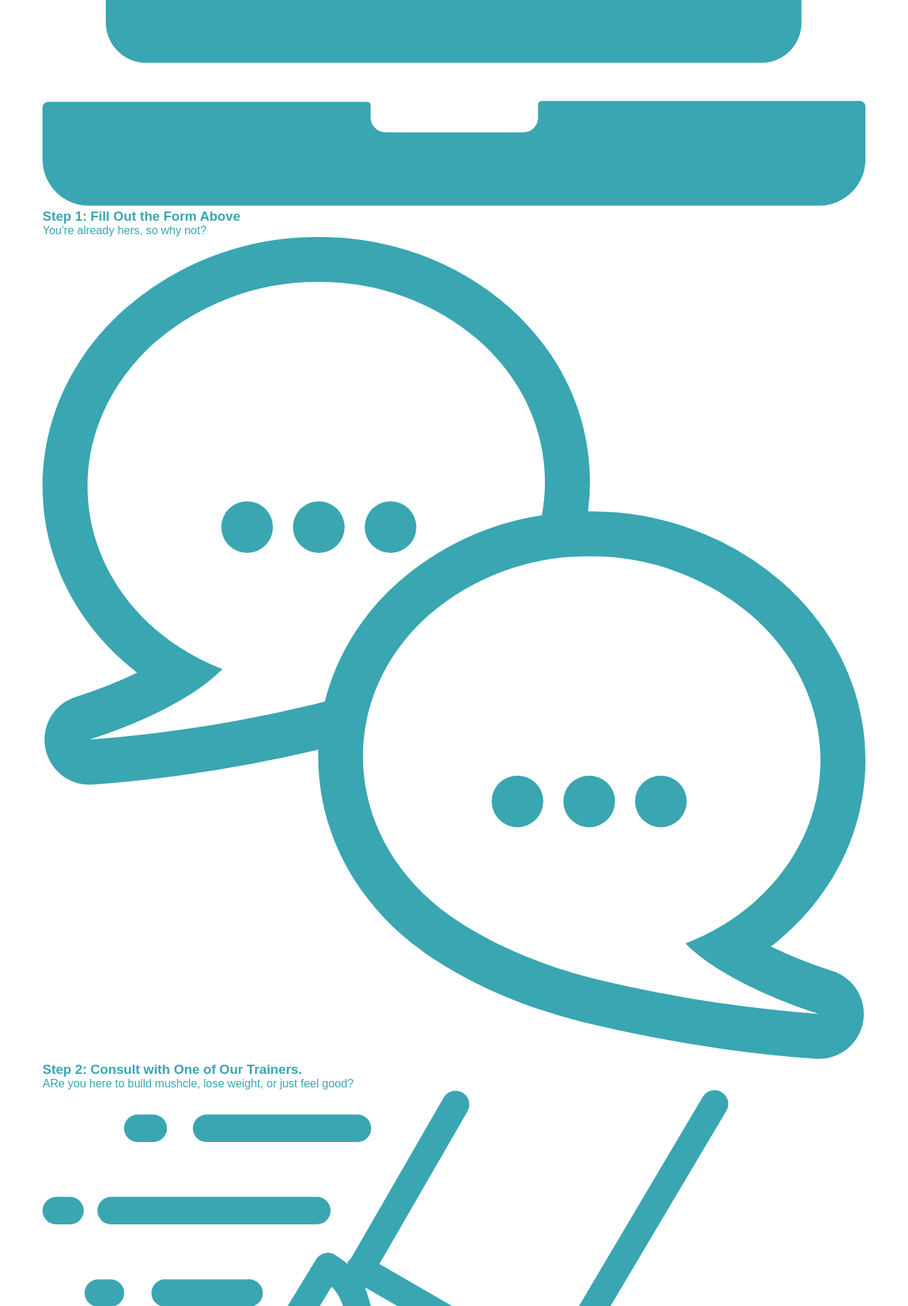
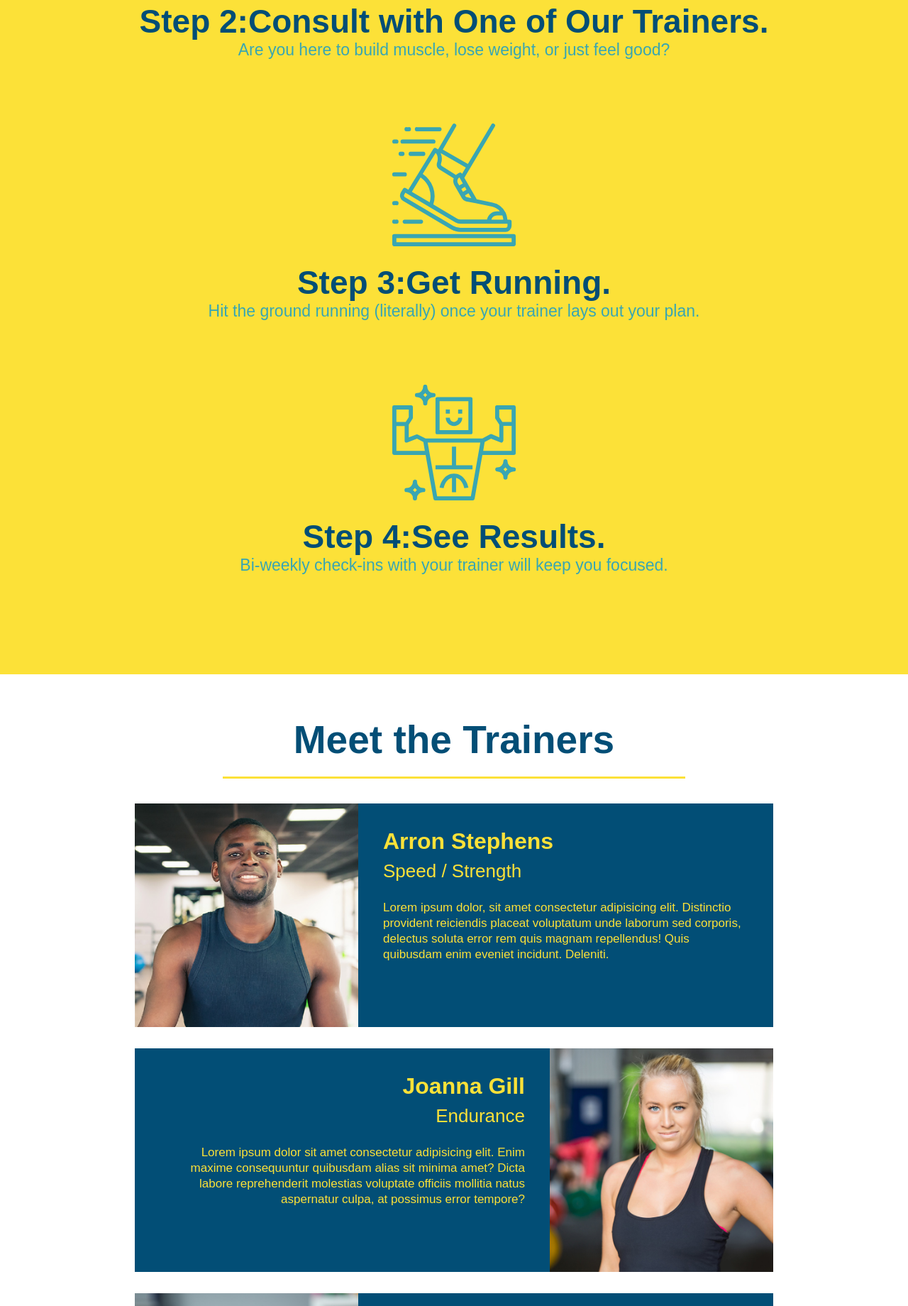
Before and after one commit to TimK76/run-buddy-mess, a plain HTML site: page index.html in a window 1280 px wide. Shown: the part 1780-3620 px from the top of the page at 71% size. Drawn offline with Linux system fonts and the light colour scheme.

Commit message:
added html and css to Trainers Section

```diff
--- /dev/null
+++ b/1.4/assets/css/style.css
@@ -0,0 +1,180 @@
+* {
+  margin: 0;
+  padding: 0;
+  box-sizing: border-box;
+}
+
+body {
+  /* more on this crazy alphanumerical value in a minute! */
+  color: #39a6b2;
+  font-family: Helvetica, Arial, sans-serif;
+}
+
+/* apply styles to <header> */
+header {
+  padding: 20px 35px;
+  background-color: #39a6b2;
+}
+
+header h1 {
+  font-weight: bold;
+  font-size: 36px;
+  color: #fce138;
+  margin: 0;
+  display: inline;
+}
+header a {
+  text-decoration: none;
+  color: #fce138;
+}
+
+header nav {
+  float: right;
+  margin: 7px 0;
+}
+
+header nav ul li {
+  display: inline;
+}
+
+header nav ul li a {
+  margin: 0 30px;
+  font-weight: lighter;
+  font-size: 22px;
+}
+
+footer {
+  background: #fce138;
+  width: 100%;
+  padding: 40px 35px;
+}
+
+footer h2 {
+  display: inline;
+  color: #024e76;
+  font-size: 30px;
+  margin: 0;
+}
+
+footer div {
+  float: right;
+  line-height: 1.5;
+  text-align: right;
+}
+
+footer a {
+  color: #024e76;
+}
+
+section {
+  padding: 60px;
+}
+
+/* Hero Style Start */
+.hero {
+  background-image: url('../images/hero-bg.jpg');
+  height: 600px;
+  background-size: cover;
+  background-position: center;
+  position: relative;
+}
+/* Hero Style End */
+
+.hero-form {
+  border: 3px solid #024e76;
+  background-color: #fce138;
+  padding: 20px;
+  width: 500px;
+  color: #024e76;
+  position: absolute;
+  bottom: 120px;
+  right: 140px;
+}
+
+.hero-form h3 {
+  font-size: 24px;
+  margin: 0;
+}
+.hero-form p {
+  margin: 5px 0 15px 0;
+}
+
+.form-input {
+  border: 1px solid #024e76;
+  display: block;
+  padding: 7px 15px;
+  font-size: 16px;
+  color: #024e76;
+  width: 100%;
+  margin-bottom: 15px;
+}
+
+.hero-form label {
+  margin: 0 5px;
+}
+
+.hero-form button {
+  color: #fce138;
+  background-color: #024e76;
+  border: none;
+  padding: 10px 20px;
+  font-size: 16px;
+}
+
+.intro {
+  text-align: center;
+}
+
+.intro p {
+  line-height: 1.7;
+  color: #39a6b2;
+  width: 80%;
+  font-size: 20px;
+  margin: 0 auto;
+}
+
+.steps {
+  text-align: center;
+  background: #fce138;
+}
+
+.steps div {
+  margin-bottom: 80px;
+}
+
+.steps img {
+  width: 15%;
+  margin: 10px 0;
+}
+
+.steps h3 {
+  color: #024e76;
+  font-size: 46px;
+  margin-top: 10px;
+}
+
+.steps p {
+  color: #39a6b2;
+  font-size: 23px;
+}
+
+.steps span {
+  font-size: 38px;
+}
+
+.section-title {
+  font-size: 55px;
+  color: #024e76;
+  margin-bottom: 35px;
+  padding: 0 100px 20px 100px;
+  display: inline-block;
+  border-bottom: 3px solid;
+}
+
+.primary-border {
+  border-color: #fce138;
+}
+
+.secondary-border {
+  border-color: #39a6b2;
+}
--- a/assets/css/style.css
+++ b/assets/css/style.css
@@ -137,16 +137,6 @@ section {
     text-align: center;
 }
 
-.intro h2 {
-    font-size: 55px;
-    color:#024e76;
-    margin-bottom: 35px;
-    padding: 0 100px 20px 100px;
-    border-bottom: 3px solid;
-    border-color: #fce138;
-    display: inline-block;
-}
-
 .intro p {
     line-height: 1.7;
     color: #39a6b2;
@@ -154,3 +144,95 @@ section {
     font-size: 20px;
     margin: 0 auto;
 }
+
+.steps {
+    text-align: center;
+    background: #fce138;
+}
+
+.steps div {
+    margin-bottom: 80px;
+}
+
+.steps img {
+    width: 15%;
+    margin: 10px 0;
+}
+
+.steps h3 {
+    color: #024e76;
+    font-size: 46px;
+    margin-top: 10px;
+}
+
+.steps p {
+    color: #39a6b2;
+    font-size: 23px;
+}
+
+.steps span {
+    font-size 38px;
+}
+.section-title {
+    font-size: 55px;
+    color: #024e76;
+    margin-bottom: 35px;
+    padding: 0 100px 20px 100px;
+    display: inline-block;
+    border-bottom: 3px solid;
+}
+
+.primary-border {
+    border-color: #fce138;
+}
+
+.secondary-border {
+    border-color: #39a6b2;
+}
+
+.trainers {
+    text-align: center;
+}
+
+.trainer {
+    width: 900px;
+    margin: 0 auto 30px auto;
+    background: #024e76;
+    color: #fce138;
+    overflow: auto;
+}
+
+.trainer img {
+    width: 35%;
+    float: left;
+}
+
+.trainer-bio {
+    padding: 35px;
+    float: left;
+    width: 65%;
+}
+
+.text-left {
+    text-align: left;
+}
+
+.text-right {
+    text-align: right;
+}
+
+.trainer-bio h3 {
+    font-size: 32px;
+    margin-bottom: 8px;
+}
+
+.trainer-bio h4 {
+    font-weight: lighter;
+    font-size: 26px;
+    margin-bottom: 25px;
+}
+
+.trainer-bio p {
+    font-size: 17px;
+    line-height: 1.3;
+}
--- a/index.html
+++ b/index.html
@@ -11,7 +11,9 @@
     <!-- navigation -->
     <header>
         <h1>
-            <a heref="/">Run Buddy</a>
+            <a heref="/">
+                Run Buddy
+            </a>
         </h1>
         <nav>
         <!--Unordered list element-->
@@ -19,7 +21,7 @@
             <!--List item element-->
             <li>
                 <!-- Anchor element -->
-                <a href="#What-we-do">What We Do</a>
+                <a href="#what-we-do">What We Do</a>
             </li>
             <li>
                 <a href="#what-you-do">What You Do</a>
@@ -69,45 +71,84 @@
 <!-- end hero -->
 
     <!--"What We Do section"-->
-    <section id="what we do" class="intro">
-        <h2>What We Do</h2>
-        <p>butcher selfies chambray shabby chic gentrify readymade yr Echo Park XOXO Tumblr normcore Banksy direct trade Blue Bottle chillwave you probably haven't heard of them single-origin coffee Vice fanny pack fixie Odd Future Austin fingerstache pickled twee synth Wes Anderson Thundercats viral bitters flannel meggings narwhal Marfa Schlitz sustainable Intelligentsia umami deep v craft</p>
+    <section id="what-we-do" class="intro">
+        <h2 class="section-title primary-border">What We Do</h2>
+        <p>
+            butcher selfies chambray shabby chic gentrify readymade yr Echo Park XOXO Tumblr normcore Banksy direct trade Blue Bottle chillwave you probably haven't heard of them single-origin coffee Vice fanny pack fixie Odd Future Austin fingerstache pickled twee synth Wes Anderson Thundercats viral bitters flannel meggings narwhal Marfa Schlitz sustainable Intelligentsia umami deep v craft
+        </p>
     </section>
 
     <!--"what you do" section-->
-    <section id="what you do">
-        <h2>What You Do</h2>
+    <section id="what-you-do" class="steps">
+        <h2 class="section-title secondary-border">What You Do</h2>
 
         <div>
             <!-- Insert this image element-->
             <img src="./assets/images/step-1.svg" alt="" />
-            <h3>Step 1: Fill Out the Form Above</h3>
-            <p>You're already hers, so why not?</p>
+            <h3>Step 1:<span>Fill Out the Form Above</span></h3>
+            <p>You're already here, so why not?</p>
         </div>
 
         <div>
             <img src="./assets/images/step-2.svg" alt="" />
-            <h3>Step 2: Consult with One of Our Trainers.</h3>
-            <p>ARe you here to build mushcle, lose weight, or just feel good?</p>
+            <h3>Step 2:<span>Consult with One of Our Trainers.</span></h3>
+            <p>Are you here to build muscle, lose weight, or just feel good?</p>
         </div>
 
         <div>
             <img src="./assets/images/step-3.svg" alt="" />
-            <h3>Step 3: Get Running.</h3>
-            <p>Hit the groungd running (literally) once your trainer lays out your plan.</p>
+            <h3>Step 3:<span>Get Running.</span></h3>
+            <p>Hit the ground running (literally) once your trainer lays out your plan.</p>
         </div>
 
         <div>
             <img src="./assets/images/step-4.svg" alt="" />
-            <h3>Step 4: See Results.</h3>
-            <p>Bi-weekly checkins with your trainer will keep you focused.</p>
+            <h3>Step 4:<span>See Results.</span></h3>
+            <p>Bi-weekly check-ins with your trainer will keep you focused.</p>
         </div>
 
     </section>
 
     <!--"meet the trainers"section -->
-    <section id="meet the trainers">
-        <h2>Meet the Trainers</h2>
+    <section id="your-trainers" class="trainers">
+        <h2 class="section-title primary-border">
+            Meet the Trainers
+        </h2>
+        <article class="trainer">
+            <img src="./assets/images/trainer-1.jpg" alt="Arrong Stphens in his workout clothes, ready to pump iron"/>
+            <div class="trainer-bio text-left">
+                <h3>Arron Stephens</h3>
+                <h4>Speed / Strength</h4>
+                <p>
+                    Lorem ipsum dolor, sit amet consectetur adipisicing elit. Distinctio provident reiciendis placeat voluptatum unde laborum sed corporis, delectus soluta error rem quis magnam repellendus! Quis quibusdam enim eveniet incidunt. Deleniti.
+                </p>
+            </div>
+        </article>
+
+        <!-- Second Trainer Bio-->
+        <article class="trainer">
+            <div class="trainer-bio text-right">
+                <h3>Joanna Gill</h3>
+                <h4>Endurance</h4>
+                <p>
+                    Lorem ipsum dolor sit amet consectetur adipisicing elit. Enim maxime consequuntur quibusdam alias sit minima amet? Dicta labore reprehenderit molestias voluptate officiis mollitia natus aspernatur culpa, at possimus error tempore?
+                </p>
+            </div>
+            <img src="./assets/images/trainer-2.jpg" alt="Joanna Gill cooling off after a workout" />
+        </article>
+
+        <!--Third Trainer bio-->
+        <article class="trainer">
+            <img src="./assets/images/trainer-3.jpg" alt="Harry Smit wearing a headband and lifting comically small pink weights" />
+            <div class="trainer-bio text-left">
+                <h3>Harry "the Headband" Smith</h3>
+                <h4>Strength</h4>
+                <p>
+                  Lorem ipsum dolor sit amet consectetur adipisicing elit. Dolores totam eaque ipsa, quaerat omnis magnam iure similique possimus modi consequatur accusantium qui non. Dolores quas iure doloremque cupiditate nostrum perferendis!
+                </p>
+            </div>
+        </article>
+
     </section>
 
     <!-- "reach out" -->
```
Also changed, not shown: 1.4/index.html (added, +131 -0 lines), 1.4/assets/images/hero-bg.jpg (added), 1.4/assets/images/step-1.svg (added), 1.4/assets/images/step-2.svg (added), 1.4/assets/images/step-3.svg (added), 1.4/assets/images/step-4.svg (added), assets/images/trainer-1.jpg (added), assets/images/trainer-2.jpg (added), assets/images/trainer-3.jpg (added), 1 other file.
